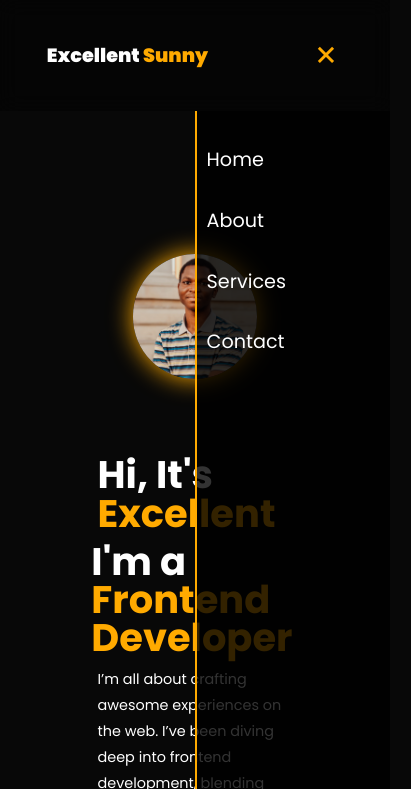
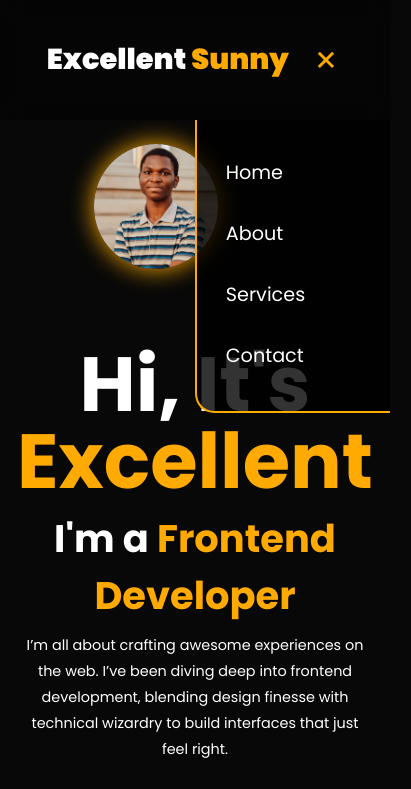
Before and after one commit to excelsunny/excelsunny.github.io, a plain HTML site: page index.html in a window 390 px wide. Both pictures are taken after a click on the icon 325 px from the left and 55 px from the top of the page. Shown: the top 789 px of the page, 411 px wide, since content can reach past the window. Drawn offline with nearby package versions, Linux system fonts and the light colour scheme.

Commit message:
Add files via upload

```diff
--- a/style.css
+++ b/style.css
@@ -317,34 +317,21 @@ transition: 0.3s ease-in-out;
 }
 
 @media(max-width:720px){
-    body{
-        /* padding: rem; */
-        width: 100vw;
-    height: 100vh;
-    padding: 0 0;
-    }
     #menu-icon{
         display: block;
     }
-    .header{
-        width: 100vw;
-    }
-   .logo{
-font-size: 2rem;
-   }
-    .navbar{
+.navbar{
     position: absolute;
     top: 100%;
     right: 0;
-    width: 50vw;
-    height: 100vh;
-    padding: 0.5rem 1rem;
+    width: 50%;
+    padding: 1rem 3rem;
     background-color: rgba(0, 0, 0, 0.8);
     border-left: 2px solid var(--main-color);
     border-bottom: 2px solid var(--main-color);
     border-bottom-left-radius: 2rem;
     display: none;
-    }
+}
 .navbar a{
     display: block;
     font-size: 2rem;
@@ -354,74 +341,33 @@ font-size: 2rem;
 .navbar.active{
     display: block;
 }
-
 .home{
     flex-direction: column-reverse;
-    margin-top: 15rem;
+    margin: 5rem 0;
     gap: 5rem;
-    justify-content: center;
-    align-items:center;
-    width: 100vw;
-    height: 100vh;
-
 }
-
 .home-content{
-    align-items: left;
-    text-align: left;
-    width: 50vw;
-    height: 50vh;
+    align-items: center;
+    text-align: center;
 }
-
-.home-content h1{
-    font-size: 4rem;
-    font-weight: 700;
-    line-height: 1;
-    justify-content: center;
-}
-.home-content h3{
-    font-size: 4rem;
-    font-weight: 700;
-    line-height: 1;
-    justify-content: center;
-}
-/*
-.home-img img{
+.home-img{
     width: 52vw;
 }
 .about{
     flex-direction: column-reverse;
-    text-align: left;
-    justify-self: center;
-    justify-content: center;
-    padding: 0 2rem;
-    margin: 0 2rem;
-}
-.about-content{
-    padding: 0 5rem ;
-    margin: 0 5rem;
+    text-align: center;
 }
 .about h2{
     text-align: center;
-    font-size: 4rem;
-    margin: 3rem 0;
-
+    margin: 2rem 0;
 }
-.about p{
-    font-size: 1.5rem;
-}
-.about img{
+.about-img{
     display: none;
 }
-.services-container{
-    justify-self: center;
-    justify-content: center;
-    padding-top: 0;
-    margin-top: 0;
-}
-
 .contact form{
     flex-direction: column;
-}*/
-
 }
+.section{
+    align-items: center;
+}
+}
```
